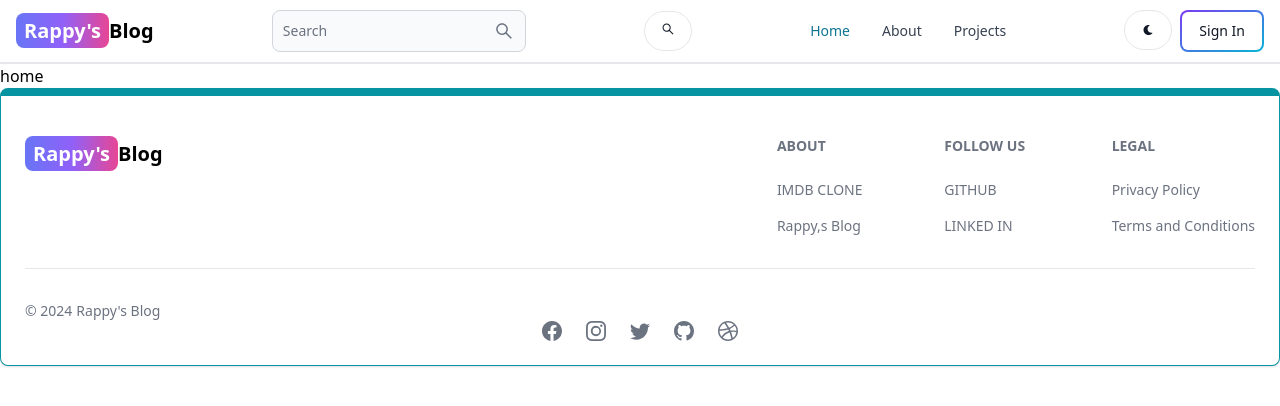
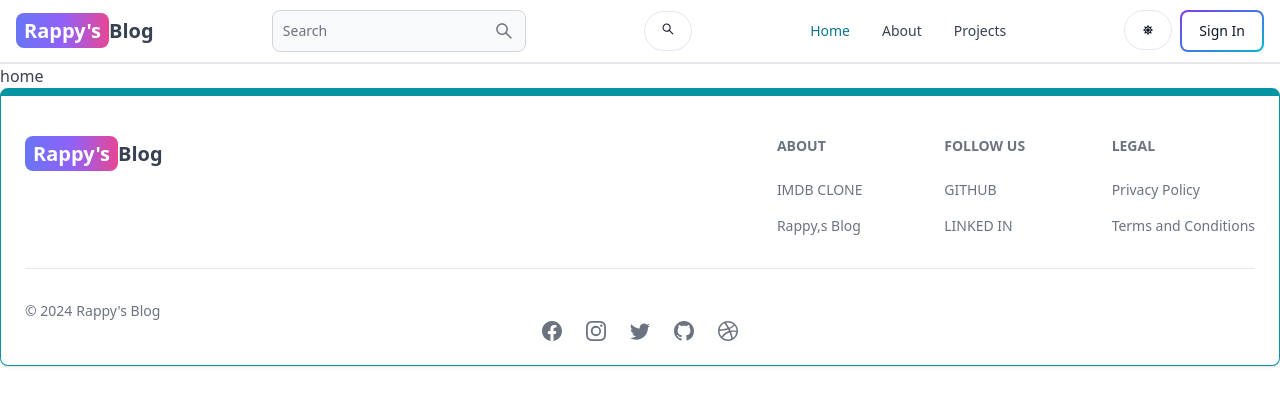
Before and after one commit to abhishekpl8219/MERNBlogApp, a React (Vite) app in the folder client/: page / in a window 1280 px wide. Shown: the top 406 px of the page. Built offline with nearby package versions, Linux system fonts and the light colour scheme; no server answers.

Commit message:
Add dark mode functionality

```diff
--- a/client/src/components/Header.jsx
+++ b/client/src/components/Header.jsx
@@ -2,12 +2,16 @@
 import React from "react";
 import { Link, useLocation } from "react-router-dom";
 import { AiOutlineSearch } from "react-icons/ai";
-import { FaMoon } from "react-icons/fa";
-import { useSelector } from "react-redux";
+import { FaMoon, FaSun } from "react-icons/fa";
+import { useDispatch, useSelector } from "react-redux";
+import {toggleTheme} from '../redux/theme/themeSlice';
 export default function Header() {
+
   const path = useLocation().pathname;
   const { currentUser } = useSelector((state) => state.user);
-
+  const dispatch = useDispatch();
+  const {theme} = useSelector((state)=>state.theme)
+  console.log("value of themda",theme)
   return (
     <Navbar className=" border-b-2">
       <Link
@@ -32,8 +36,8 @@
         <AiOutlineSearch />
       </Button>
       <div className="flex  gap-2 md:order-2">
-        <Button className="w-12 h-10 hidden sm:inline" color="gray" pill>
-          <FaMoon />
+        <Button className="w-12 h-10 hidden sm:inline" color="gray" pill onClick={()=>dispatch(toggleTheme())}>
+        {theme === 'light' ? <FaSun /> : <FaMoon />}
         </Button>
         {currentUser ? (
           <Dropdown  inline label = {<Avatar alt ='user' rounded img={currentUser.profilePicture}></Avatar>}>
--- /dev/null
+++ b/client/src/components/ThemeProvider.jsx
@@ -0,0 +1,14 @@
+import React from 'react'
+import { useSelector } from 'react-redux'
+
+export default function ThemeProvider({children}) {
+    const {theme} =  useSelector(state=>state.theme)
+    console.log("value of theme",theme)
+  return (
+    <div className={theme}>
+      <div className='dark:text-gray-200 dark:bg-[rgb(16,23,42)] bg-white text-gray-700 min-h-screen'>
+        {children}
+        </div>
+    </div>
+  )
+}
--- a/client/src/main.jsx
+++ b/client/src/main.jsx
@@ -1,14 +1,17 @@
-import React from 'react'
-import ReactDOM from 'react-dom/client'
-import App from './App.jsx'
-import './index.css'
-import { store  ,persistor} from './redux/store.js'
-import {Provider} from 'react-redux';
-import { PersistGate } from 'redux-persist/integration/react';
-ReactDOM.createRoot(document.getElementById('root')).render(
+import React from "react";
+import ReactDOM from "react-dom/client";
+import App from "./App.jsx";
+import "./index.css";
+import { store, persistor } from "./redux/store.js";
+import { Provider } from "react-redux";
+import { PersistGate } from "redux-persist/integration/react";
+import ThemeProvider from "./components/ThemeProvider.jsx";
+ReactDOM.createRoot(document.getElementById("root")).render(
   <PersistGate persistor={persistor}>
-  <Provider store= {store}>
-    <App />
-  </Provider>
+    <Provider store={store}>
+      <ThemeProvider>
+        <App />
+      </ThemeProvider>
+    </Provider>
   </PersistGate>
-)
+);
--- a/client/src/redux/store.js
+++ b/client/src/redux/store.js
@@ -3,8 +3,10 @@
 import userReducer from './user/userSlice'
 import storage from 'redux-persist/lib/storage';
 import { persistReducer, persistStore } from 'redux-persist';
+import themeReducer from './theme/themeSlice';
 const rootReducer = combineReducers({
     user:userReducer,
+    theme:themeReducer,
 });
 const persistConfig= {
     key:'root',
--- /dev/null
+++ b/client/src/redux/theme/themeSlice.js
@@ -0,0 +1,18 @@
+import { createSlice } from "@reduxjs/toolkit";
+
+const initialState= {
+    theme:'light',
+};
+const themeSlice =  createSlice({
+    name:'theme',
+    initialState,
+    reducers:{
+        toggleTheme:(state)=>{
+            state.theme = state.theme ==='light'?'dark':'light';
+        },
+    }
+});
+
+
+export const {toggleTheme}= themeSlice.actions;
+export default themeSlice.reducer;
```
